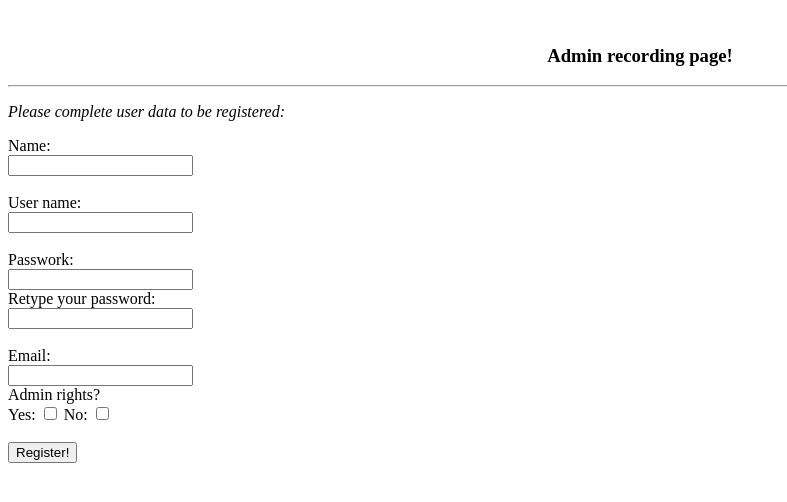
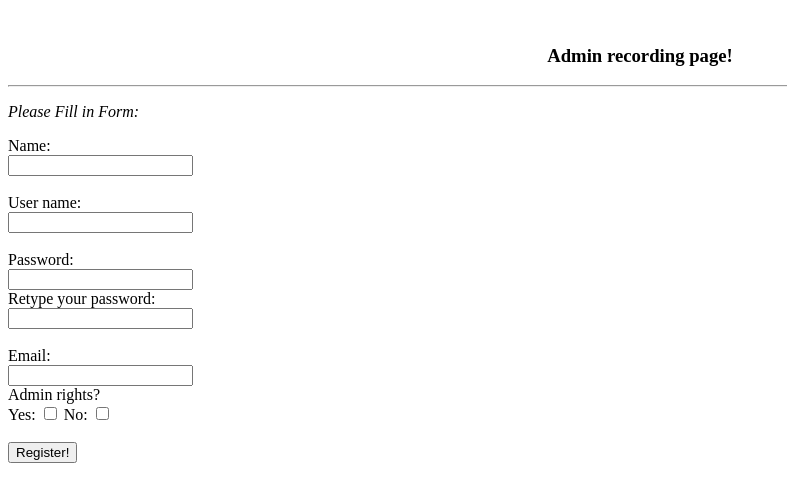
Before and after one commit to SchmidtRichard/Smart-BinClean, a PHP site: page /admin/user_registration/admin_hide_registration_first_time_only.php in a window 1280 px wide. Shown: the top 502 px of the page, without its empty margins (0-787 px from the left). Run offline with PHP 8.4, Linux system fonts and the light colour scheme.

Commit message:
Code tide up and more comments added

```diff
--- a/admin/user_registration/admin_hide_registration_first_time_only.php
+++ b/admin/user_registration/admin_hide_registration_first_time_only.php
@@ -1,24 +1,28 @@
 
 <html>
     <head>
-        <title>User registration page</title>
+        <title>User Registration Page</title>
     </head>
 </html>
 <!DOCTYPE html>
 
-<!-- Used when we create the admin for the first time - it is from modal form in the monitoring_admin.php -->
+<!-- Used when we create the admin for the first time -->
 
 <?php
+
 	echo '<html>
 		<body>
 				<div id="Centru">
 					<br><h3 align="center">Admin recording page!</h3>
 					<hr>
-					<p><i>Please complete user data to be registered:</i><p>
+					<p><i>Please Fill in Form:</i><p>
+
+          <!-- post - passes info entered to - rigister_user_in_db.php -->
 					<form action="/admin/user_registration/register_user_in_db.php" method="post">
+
 						Name: <br><input type="text" name="Name">
 					   <br><br>User name:<br><input type="text" name="Username">
-					   <br><br>Passwork:<br><input type="password" name="password1">
+					   <br><br>Password:<br><input type="password" name="password1">
 					   <br>Retype your password:<br><input type="password" name="password2" >
 					   <br><br>Email:<br><input type="text" name="mail" >
              <br>Admin rights?<br>Yes: <input type="checkbox" id="admin" name="admin" value="yes">    No: <input type="checkbox" id="admin" name="admin" value="no">
@@ -29,5 +33,4 @@
 		</body>
 	</html>';
 
-
 ?>
```
